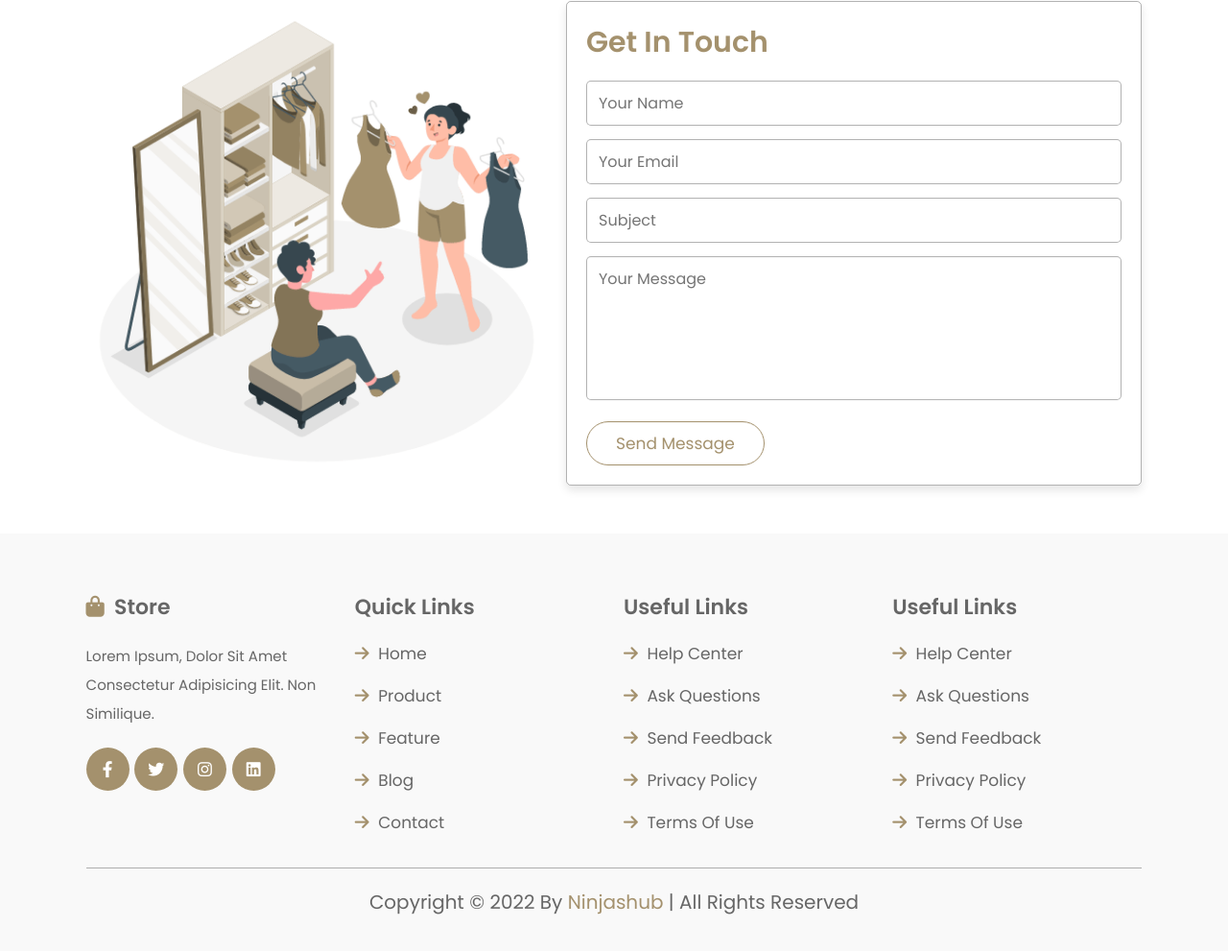
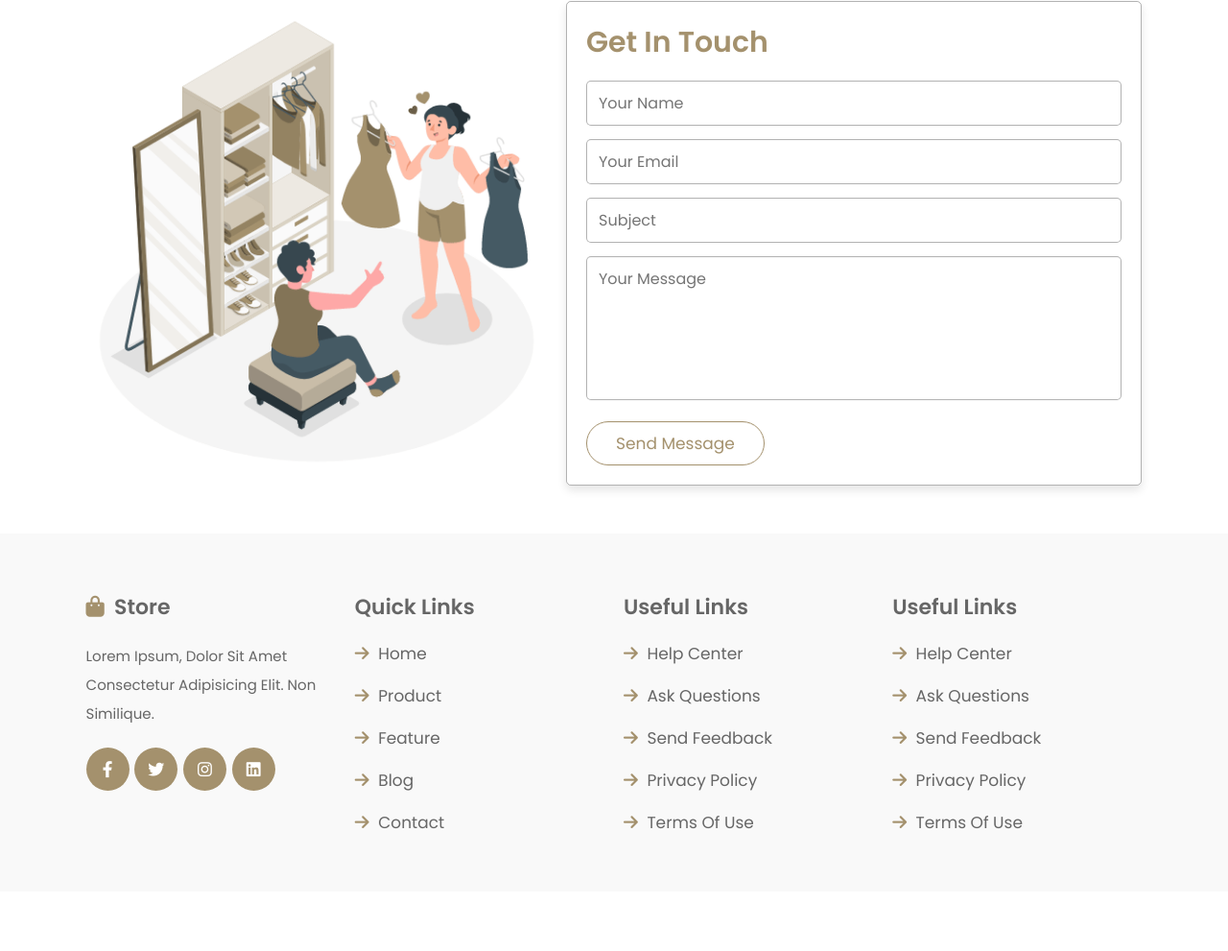
Before and after one commit to davevsstudio/fashion, a plain HTML site: page index.html in a window 1280 px wide. Shown: the part 4865-5856 px from the top of the page at 96% size. After the commit the page ends 5794 px from the top, so only its background shows below. Drawn offline with nearby package versions, Linux system fonts and the light colour scheme.

Commit message:
Update index.html

```diff
--- a/index.html
+++ b/index.html
@@ -654,7 +654,7 @@
 
         </div>
 
-        <div class="credit">copyright &copy; 2022 by <span>ninjashub</span> | All rights reserved </div>
+
 
     </section>
 
```
